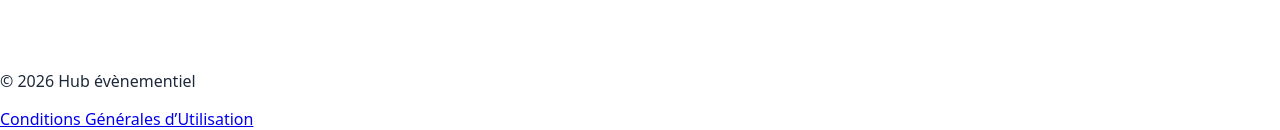
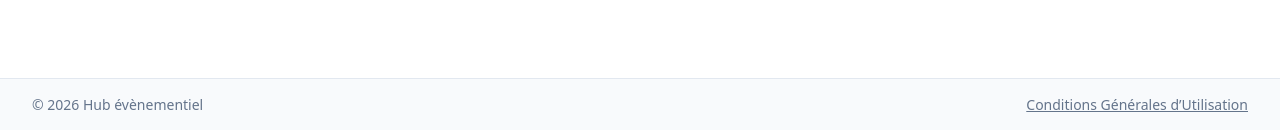
Before and after one commit to CDA-team1/Hub-Event, an Angular app in the folder frontend/: page / in a window 1280 px wide. Shown: the part 670-800 px from the top of the page. Built offline with nearby package versions, Linux system fonts and the light colour scheme; no server answers.

Commit message:
feat(ui): style footer

```diff
--- a/frontend/src/app/shared/ui/footer/footer.css
+++ b/frontend/src/app/shared/ui/footer/footer.css
@@ -0,0 +1,34 @@
+:host {
+  display: block;
+}
+
+footer {
+  display: flex;
+  flex-wrap: wrap;
+  align-items: center;
+  justify-content: space-between;
+  gap: 0.5rem 2rem;
+  padding: 1rem 2rem;
+  border-top: 1px solid var(--color-border);
+  background: var(--color-surface);
+  font-size: 0.875rem;
+  color: var(--color-muted);
+}
+
+footer p {
+  margin: 0;
+}
+
+footer a {
+  color: var(--color-muted);
+}
+
+footer a:hover {
+  color: var(--color-text);
+}
+
+@media (max-width: 640px) {
+  footer {
+    padding: 1rem;
+  }
+}
```
